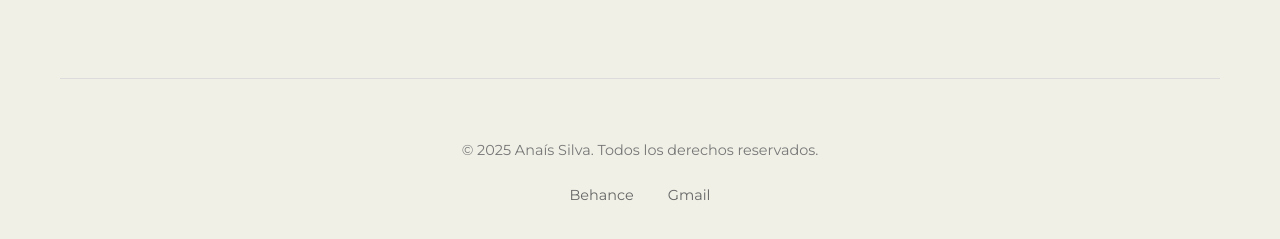
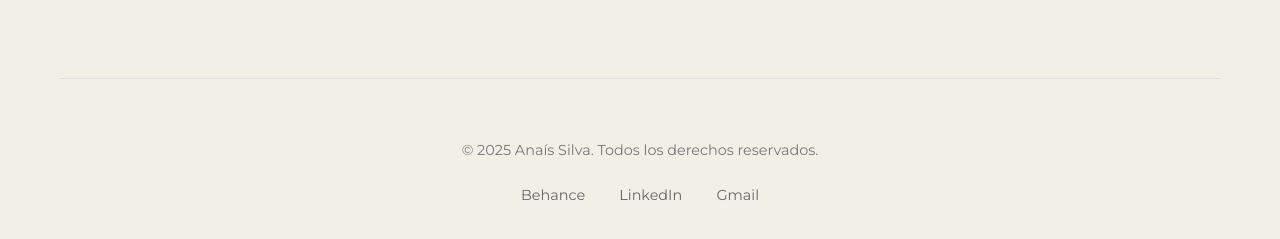
Before and after one commit to abs-siana/Portafolio, a plain HTML site: page index.html in a window 1280 px wide. Shown: the part 1239-1478 px from the top of the page. Drawn offline with Linux system fonts and the light colour scheme.

Commit message:
Update index.html

```diff
--- a/index.html
+++ b/index.html
@@ -31,7 +31,7 @@
             <p>© 2025 Anaís Silva. Todos los derechos reservados.</p>
             <div class="social-links">
                 <a href="https://www.behance.net/siana">Behance</a>
-                <a href="https://www.linkedin.com/in/anais-silva-b38b3421a/>LinkedIn</a>
+                <a href="https://www.linkedin.com/in/anais-silva-b38b3421a/">LinkedIn</a>
                 <a href="https://mail.google.com/mail/u/3/#inbox?compose=new">Gmail</a>
             </div>
         </footer>
```
